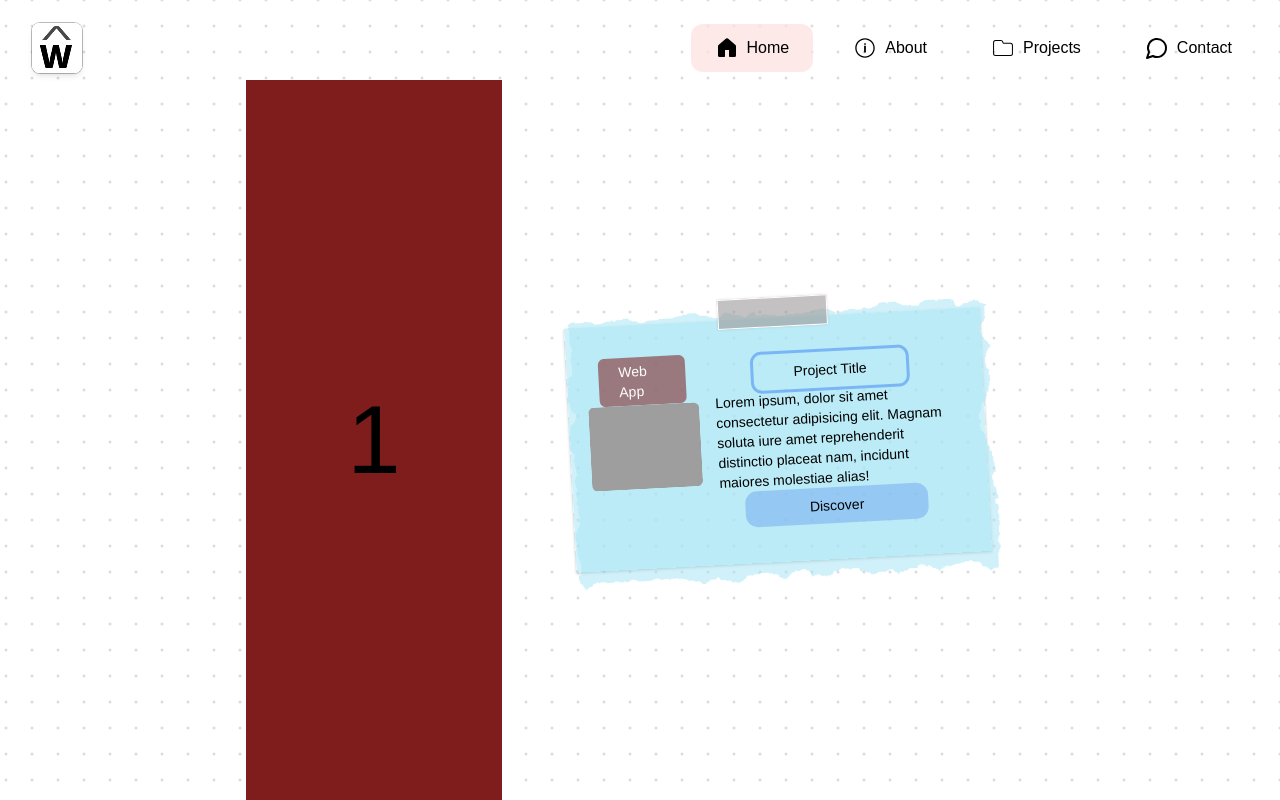
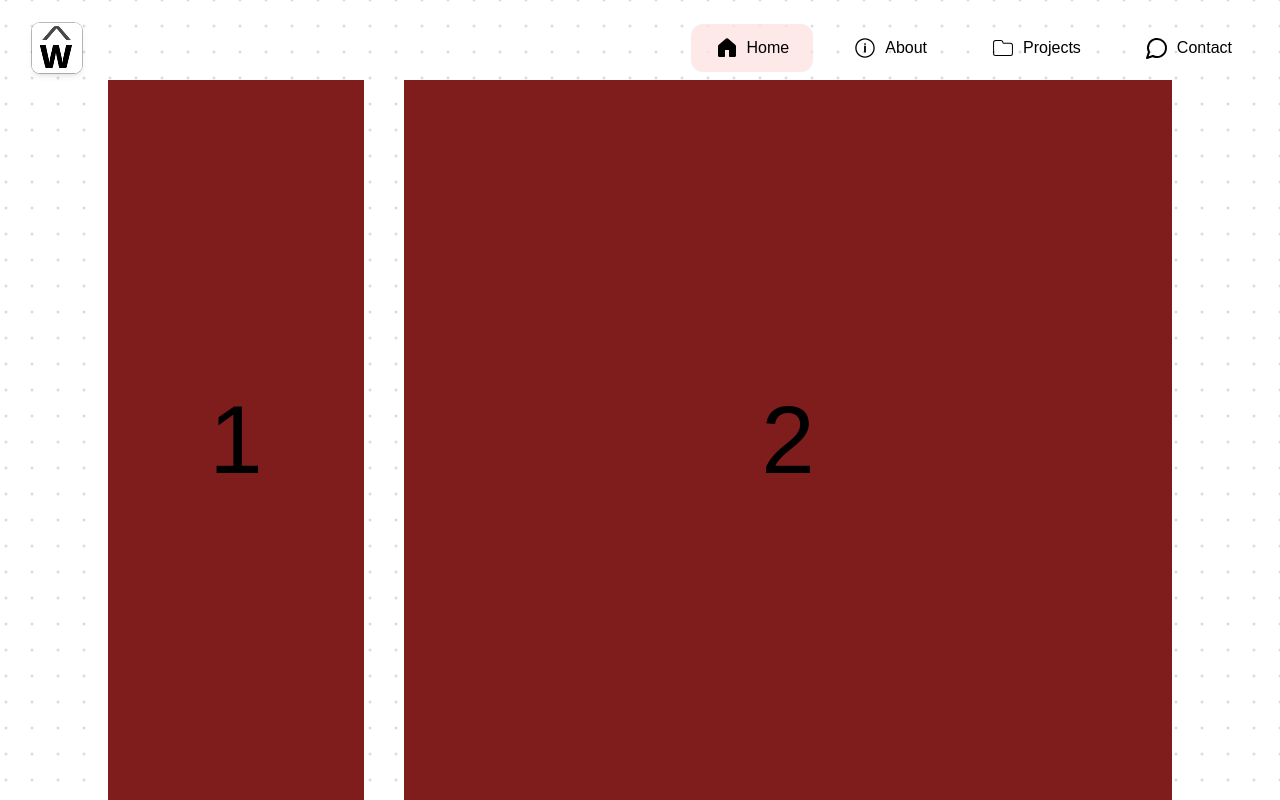
Before and after one commit to wis-aerrajiy/Portfolio, a React (Vite) app: page /projects in a window 1280 px wide. Built offline with nearby package versions, Linux system fonts and the light colour scheme; grey boxes are pictures that could not be loaded; a web font is replaced by a local one.

Commit message:
about done

```diff
--- a/src/pages/Components/AboutSection.tsx
+++ b/src/pages/Components/AboutSection.tsx
@@ -269,8 +269,7 @@ const AboutSection = () => {
                             <Slide direction="left" triggerOnce>
 
                                 <div
-                                    className="
-                            flex flex-col stickyNote taped bg-[#D9F5AA]/55 md:rotate-[3deg]"
+                                    className="flex flex-col stickyNote taped bg-[#D9F5AA]/55 md:rotate-[3deg]"
                                 >
                                     <div className="flex justify-center items-center w-full">
                                         <h1 className="underline underline-offset-4 font-extrabold text-2xl md:rotate-[0deg] font-gochi">
--- a/src/pages/Components/ProjectsSection.tsx
+++ b/src/pages/Components/ProjectsSection.tsx
@@ -2,52 +2,15 @@
 const ProjectsSection = () => {
     return (
         <section id="projects">
-            <div className="relative flex flex-col lg:flex-row justify-center items-center min-h-[90vh] max-w-[50vw] mt-20 font-gochi text-8xl lg:space-y-0 lg:space-x-5">
+            <div className="relative flex flex-col lg:flex-row justify-center items-center min-h-[90vh] max-w-[50vw] mt-20 font-gochi text-8xl space-x-10">
                 <div className="flex justify-center items-center bg-red-900 min-w-[20vw] lg:min-h-[90vh]">
                     1
                 </div>
 
-                <div
-                    className="
-                        grid grid-cols-1 gap-4 lg:grid-cols-1 lg:gap-10 justify-center items-center
-                        md:overflow-scroll myscrollbar max-w-[90vw] min-w-[90vw] lg:min-w-[40vw] lg:max-w-[50vw] md:h-[90vh]
-                        rounded-lg  p-2 lg:p-10 m-5 "
-                >
-
-                    <div className="flex flex-col lg:flex-row stickyNote taped shadow-md ring ring-red-600 bg-[#AAE5F5]/55 md:!rotate-[-3deg] !m-2 !p-5">
-                        <div className="relative flex justify-center items-center rounded-md ">
-                            <img src='https://42.fr/wp-content/uploads/2021/07/Transcendence-e1629765085487.jpg' alt="dabous" className="rounded-md w-[450px]" />
-                            <p className="absolute top-0 left-0 bg-red-900/55 text-white p-1 text-sm rounded-md m-3 px-5">
-                                Web App
-                            </p>
-                        </div>
-
-                        <div className="flex flex-col justify-between items-center rounded-xl m-2 p-2">
-                            <h1 className="text-sm ring rounded-lg py-2 px-10 lg:m-0 m-3">Project Title</h1>
-                            <p className="text-sm">
-                                Lorem ipsum, dolor sit amet consectetur adipisicing elit. Magnam soluta iure amet reprehenderit distinctio placeat nam, incidunt maiores molestiae alias!
-                            </p>
-                            <div className="flex justify-center items-start space-x-4">
-                                <button className="  p-2 px-16 rounded-xl text-sm bg-blue-600/25 hover:bg-blue-700/25">Discover</button>
-                            </div>
-                        </div>
-                    </div>
-
+                <div className="flex justify-center items-center bg-red-900 min-w-[60vw] lg:min-h-[90vh]">
+                    2
                 </div>
 
-
-                <svg className="fixed top-0">
-                    <filter id="wavy2">
-                        <feTurbulence
-                            x="0"
-                            y="0"
-                            baseFrequency="0.02"
-                            numOctaves="5"
-                            seed="1"
-                        />
-                        <feDisplacementMap in="SourceGraphic" scale="20" />
-                    </filter>
-                </svg>
             </div>
         </section>
     )
```
